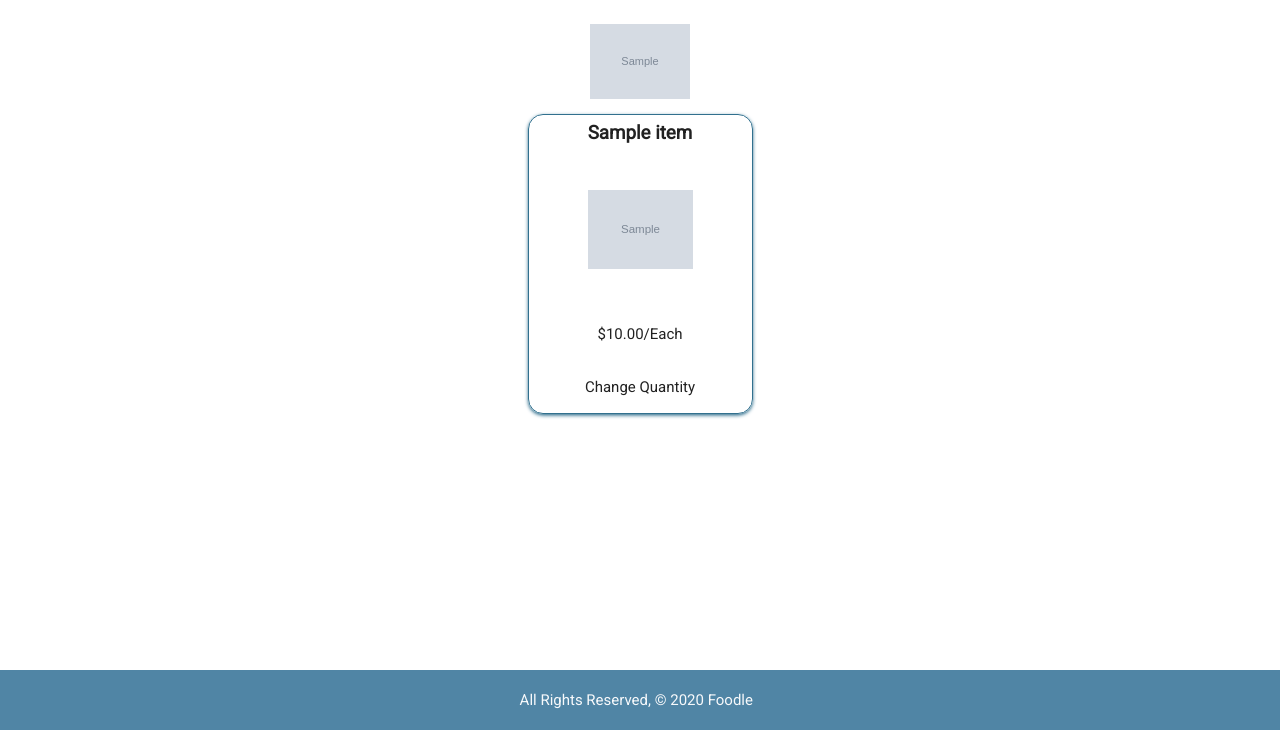
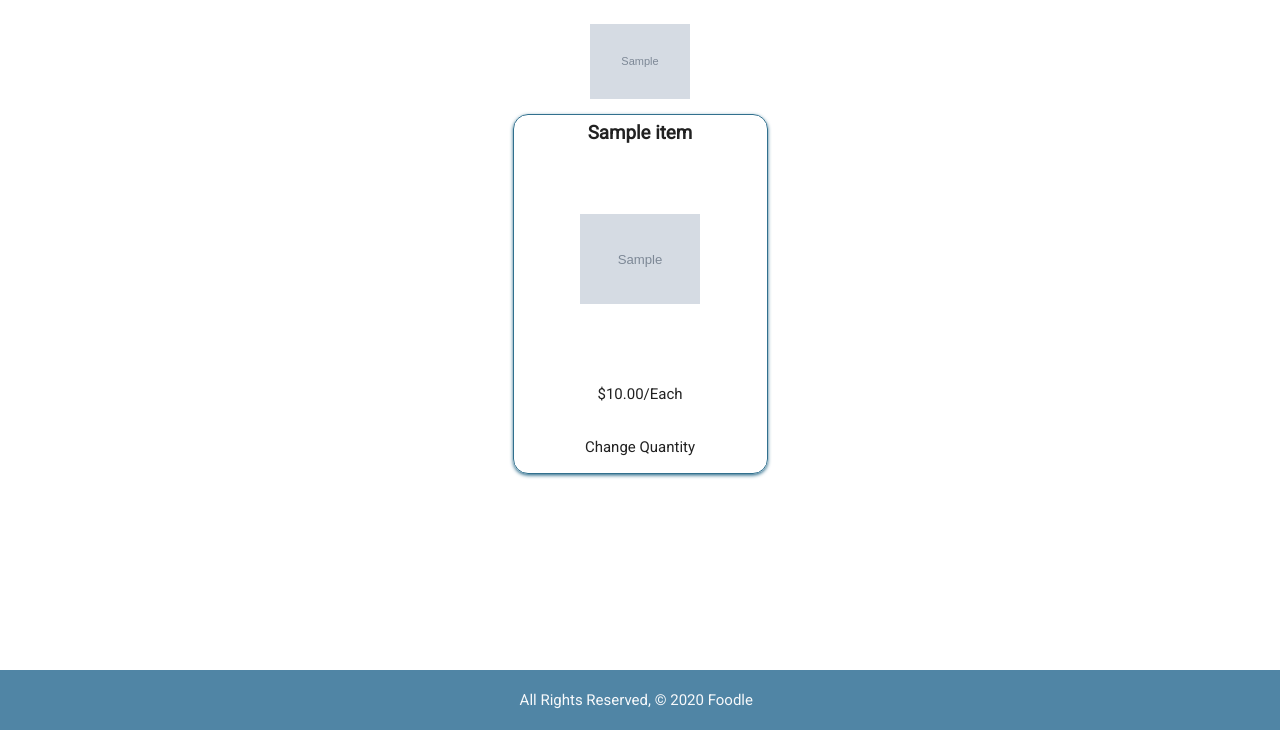
Before and after one commit to luxvalerian/food4u, a Django app: a page that uses main_app/templates/base.html in a window 1280 px wide. Shown: the part 70-800 px from the top of the page. Run offline with Django 3.2, Linux system fonts and the light colour scheme; a user stored in the database is signed in; tables that the repository leaves empty hold one stand-in row (values such as "Sample post"); grey boxes marked "Sample" are stand-in pictures; parts of the project's set-up code (start-up, migrations or seed data) failed here and were passed over.

Commit message:
increased item card and image size

```diff
--- a/main_app/static/css/styles.css
+++ b/main_app/static/css/styles.css
@@ -183,13 +183,13 @@ body .footer {
 
 .products-container img {
   margin: auto;
-  max-height: 7rem;
-  max-width: 7rem;
+  max-height: 8rem;
+  max-width: 8rem;
 }
 
 .item-card {
-  height: 20rem;
-  width: 15rem;
+  height: 24rem;
+  width: 17rem;
   margin: 1rem;
   -webkit-box-pack: center;
       -ms-flex-pack: center;
--- a/main_app/static/css/styles.scss
+++ b/main_app/static/css/styles.scss
@@ -132,15 +132,15 @@ body {
   }
   img {
     margin: auto;
-    max-height: 7rem;
-    max-width: 7rem;
+    max-height: 8rem;
+    max-width: 8rem;
   }
 }
 
 // Template for flippable item cards
 .item-card {
-  height: 20rem;
-  width: 15rem;
+  height: 24rem;
+  width: 17rem;
   margin: 1rem;
   justify-content: center;
   align-items: center;
```
